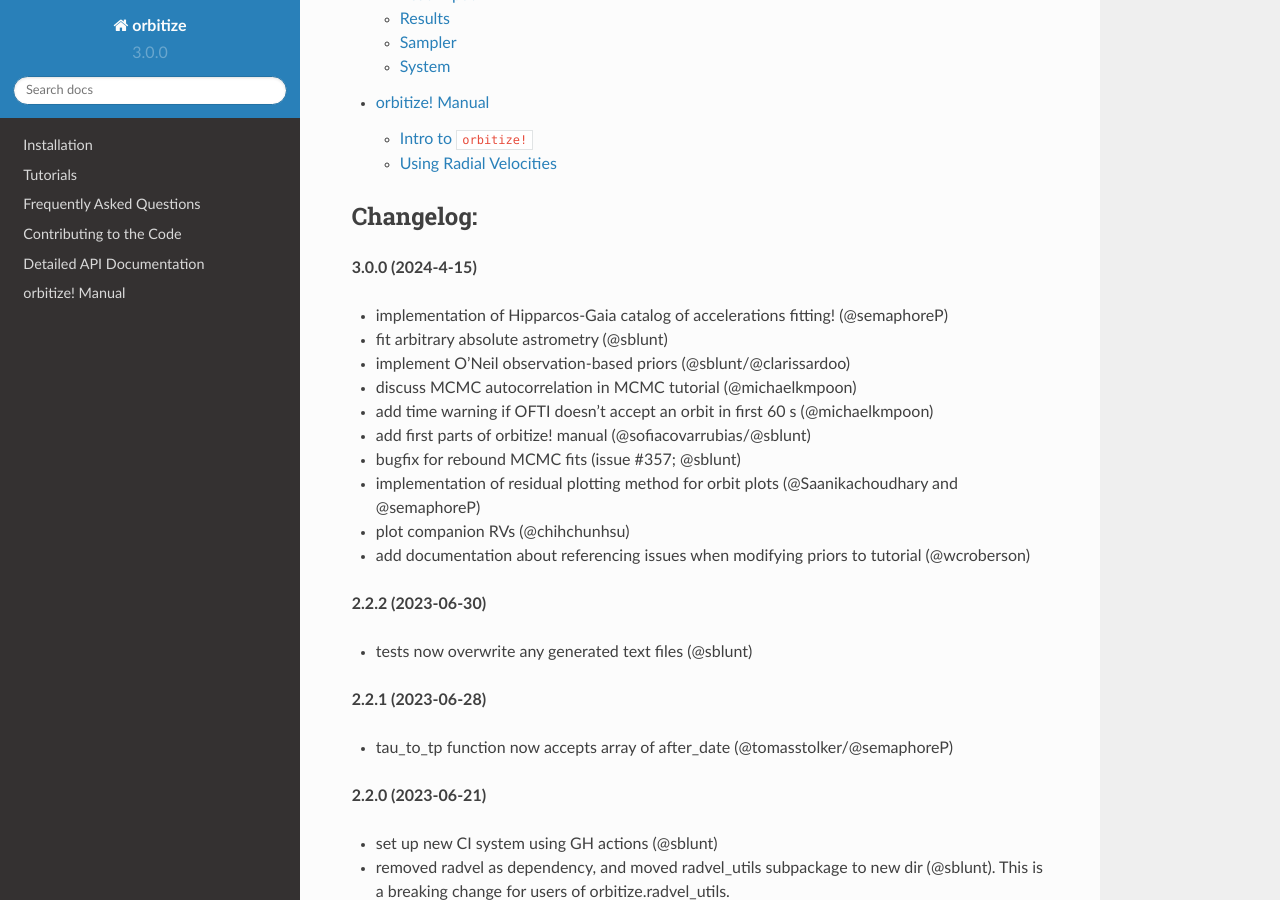
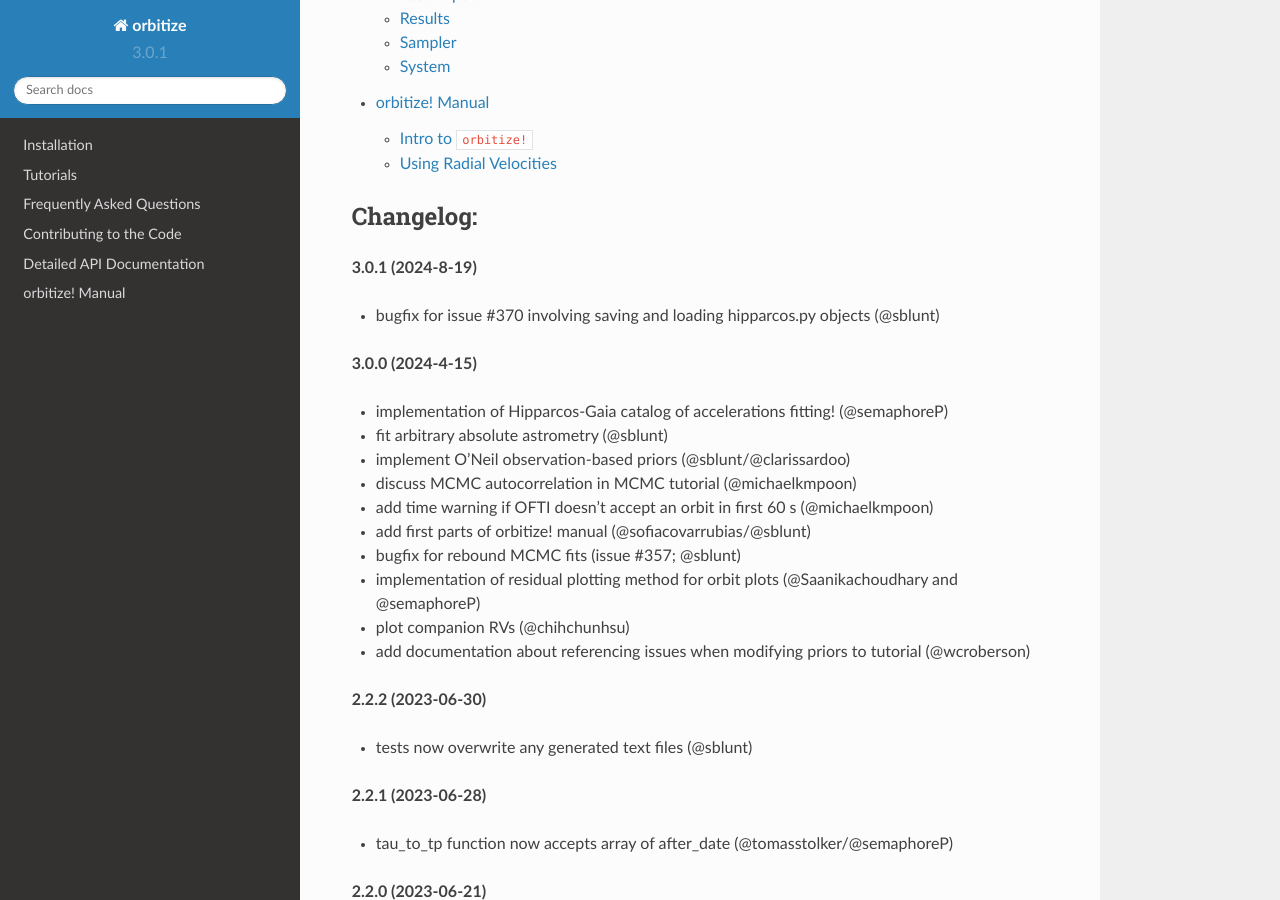
Before and after one commit to sblunt/orbitize, a Sphinx documentation site: the page built from docs/index.rst, in a window 1280 px wide and 900 px high, scrolled down 1802 px. Built offline with Sphinx 7.4.7 and the Read the Docs theme 2.0.0, drawn with Linux system fonts in a browser that asks for light colours; pages that are not in the unit, such as notebooks, are missing from menus.

Commit message:
update changelog for 3.0.1

```diff
--- a/docs/index.rst
+++ b/docs/index.rst
@@ -54,6 +54,10 @@ User Guide:
 
 Changelog:
 ++++++++++
+
+**3.0.1 (2024-8-19)**
+
+- bugfix for issue #370 involving saving and loading hipparcos.py objects (@sblunt)
 
 **3.0.0 (2024-4-15)**
 
--- a/orbitize/__init__.py
+++ b/orbitize/__init__.py
@@ -1,6 +1,6 @@
 import os
 
-__version__ = "3.0.0"
+__version__ = "3.0.1"
 
 # set Python env variable to keep track of example data dir
 orbitize_dir = os.path.dirname(__file__)
```
